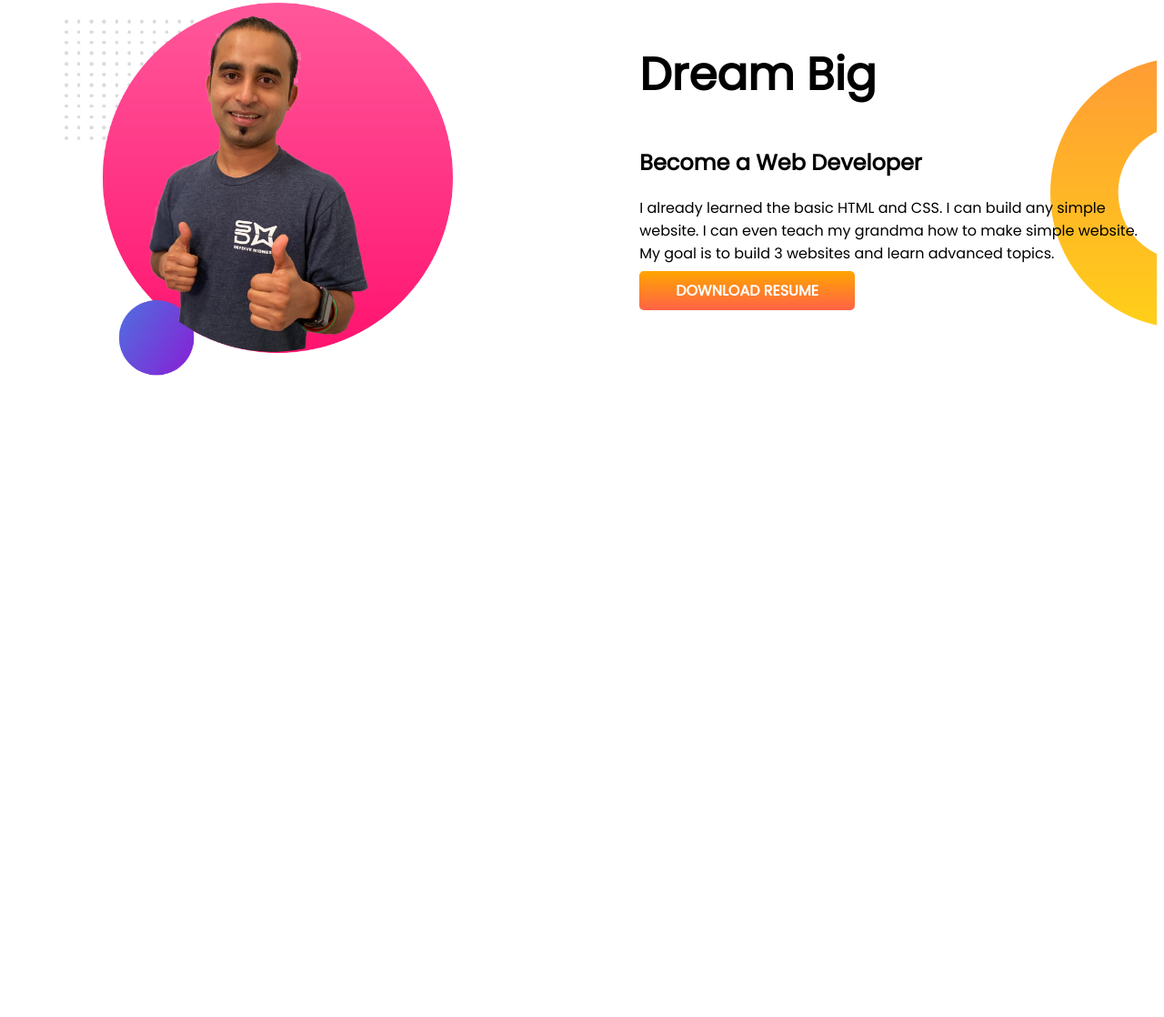
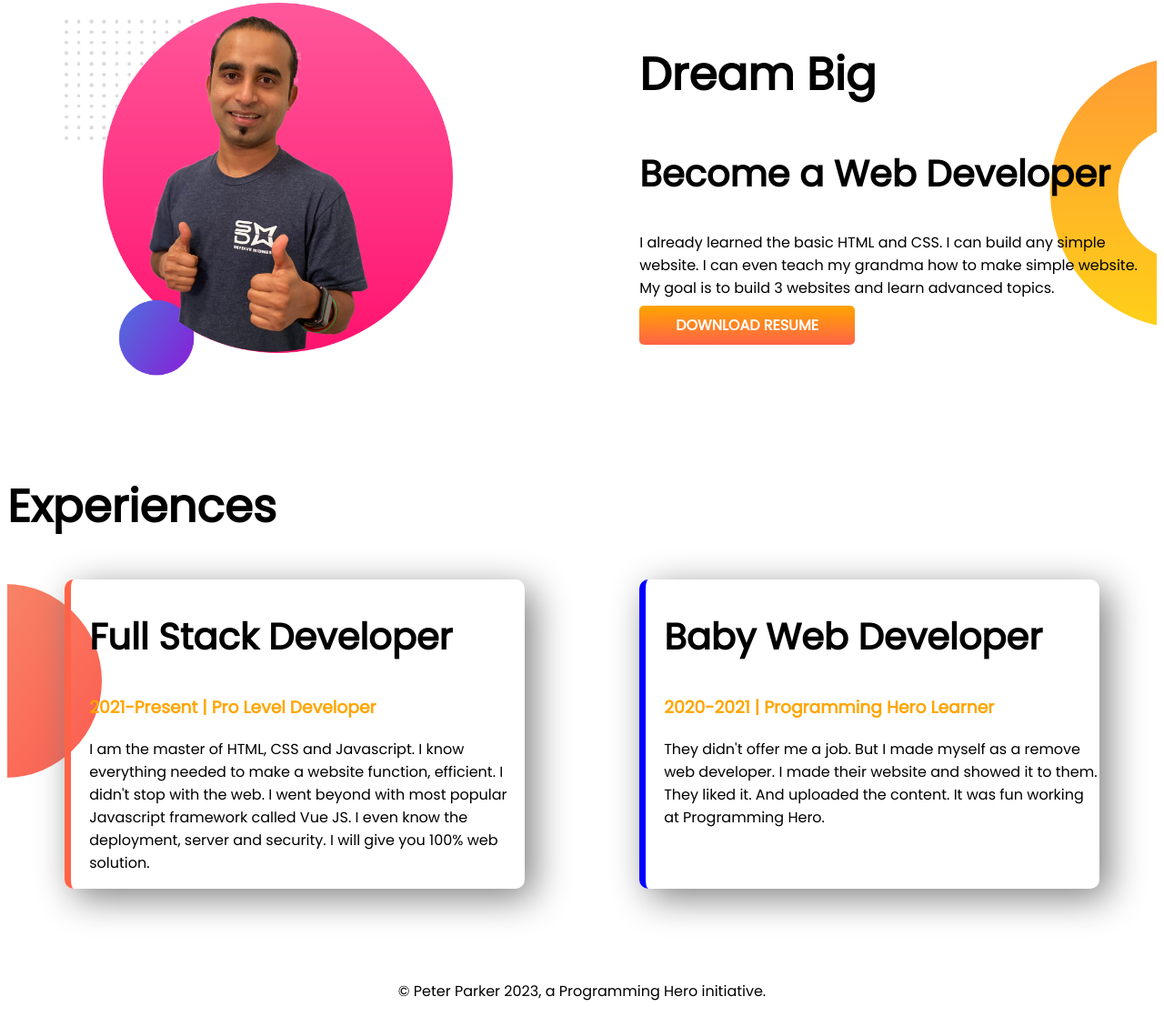
Before and after one commit to Sharifmunshi/english, a plain HTML site: page index.html in a window 1280 px wide. Shown: the part 568-1686 px from the top of the page at 91% size. Before the commit the page ends 1088 px from the top, so only its background shows below. Drawn offline with Linux system fonts and the light colour scheme.

Commit message:
style border and added footer

```diff
--- a/index.html
+++ b/index.html
@@ -14,7 +14,7 @@
 </head>
 
 <body>
-    <section class="top-banner">
+    <section class="top-banner flexible-container">
         <div class="half-width">
             <h1>Welcome To</h1>
             <h1><span class="orange-color">PeterParker</span>World!</h1>
@@ -31,7 +31,7 @@
         </div>
     </section>
 
-    <section class="Dream-Big">
+    <section class="Dream-Big flexible-container ">
         <div class="half-width">
             <img src="images/jhankar2.png" alt="">
         </div>
@@ -43,6 +43,29 @@
             <a class="link-button" target="_blank" href="">DOWNLOAD RESUME</a>
         </div>
     </section>
+    <section class="exprience-area">
+        <h1>Experiences</h1>
+        <div class="flexible-container">
+            <div id="full-stack-developer" class="exprience-item">
+                <h2>Full Stack Developer</h2>
+                <h3 class="orange-color">2021-Present | Pro Level Developer</h3>
+                <p>I am the master of HTML, CSS and Javascript. I know everything needed to make a website function,
+                    efficient. I didn't stop with the web. I went beyond with most popular Javascript framework called
+                    Vue
+                    JS. I even know the deployment, server and security. I will give you 100% web solution.</p>
+            </div>
+            <div id="baby-web-developer" class="exprience-item">
+                <h2>Baby Web Developer</h2>
+                <h3 class="orange-color">2020-2021 | Programming Hero Learner</h3>
+                <p>They didn't offer me a job. But I made myself as a remove web developer. I made their website and
+                    showed
+                    it to them. They liked it. And uploaded the content. It was fun working at Programming Hero.</p>
+            </div>
+        </div>
+    </section>
 </body>
+<footer>
+    <p>© Peter Parker 2023, a Programming Hero initiative.</p>
+</footer>
 
 </html>
--- a/style.css
+++ b/style.css
@@ -7,11 +7,15 @@ h1 {
     font-size: 50px;
 }
 
+h2 {
+    font-size: 40px
+}
+
 .orange-color {
     color: orange;
 }
 
-section {
+.flexible-container {
     display: flex;
     margin-bottom: 100px;
 }
@@ -44,3 +48,31 @@ section {
     background-repeat: no-repeat;
     background-position: right;
 }
+
+.exprience-area {
+    background-image: url(images/exp-bg.png);
+    background-repeat: no-repeat;
+    background-position: left;
+}
+
+.exprience-item {
+    width: 40%;
+    margin-left: 5%;
+    margin-right: 5%;
+    padding-left: 20px;
+    border-radius: 10px;
+    box-shadow: 10px 10px 40px gray;
+    border-left: 7px solid blue;
+}
+
+#full-stack-developer {
+    border-left: 7px solid tomato;
+}
+
+#baby-web-developer {
+    border-left: 7px solid blue;
+}
+
+footer {
+    text-align: center;
+}
```
